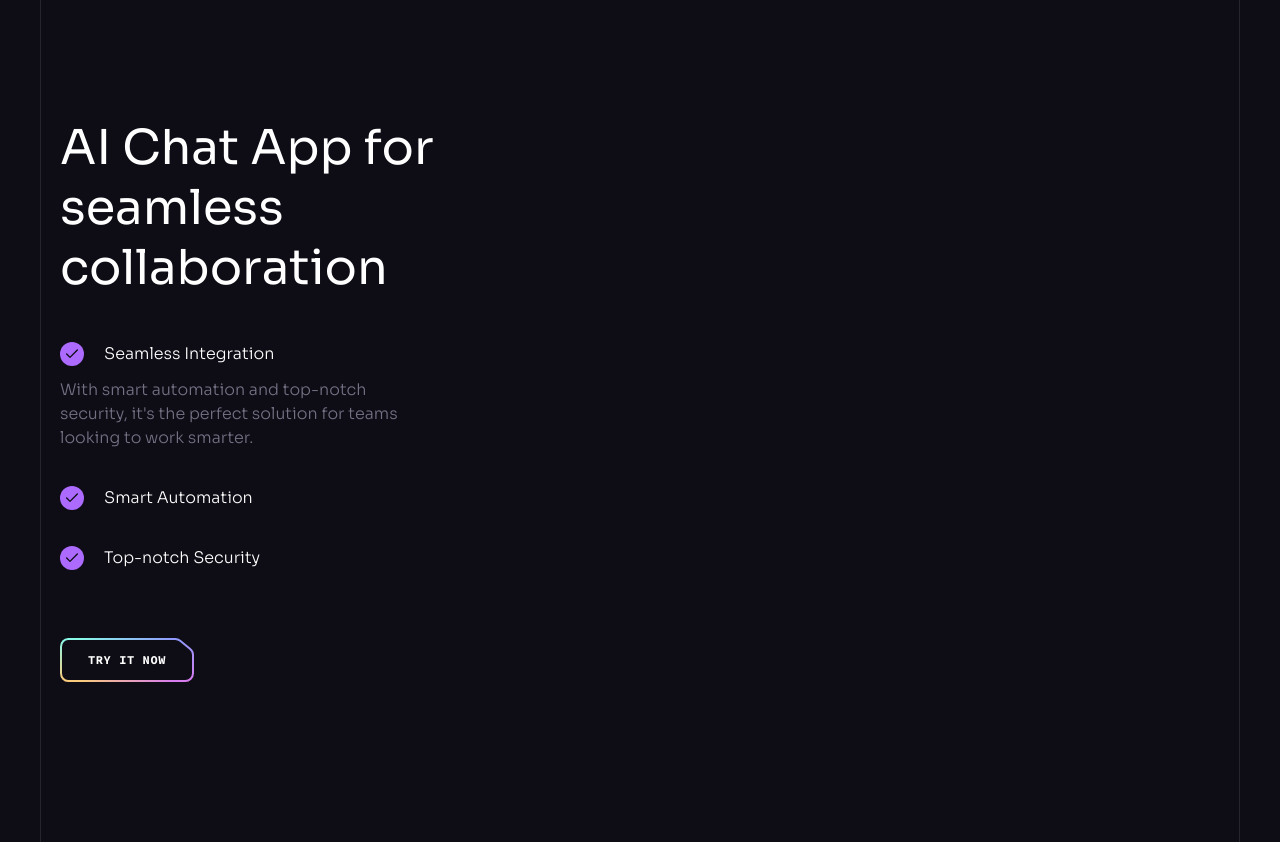
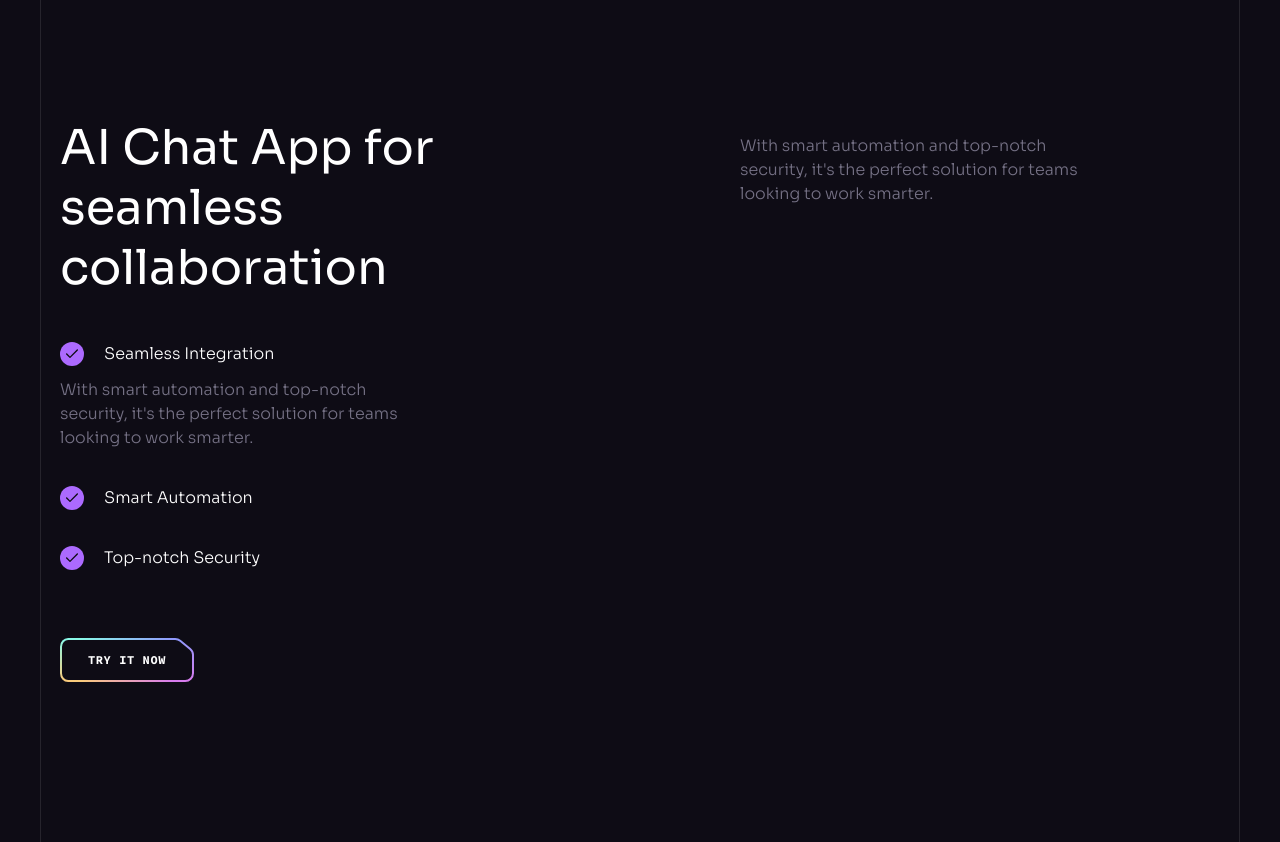
Before and after one commit to YousifAbozid/brainwave, a React (Vite) app: page / in a window 1280 px wide. Shown: the part 3020-3862 px from the top of the page. Built offline with nearby package versions, Linux system fonts and the light colour scheme.

Commit message:
Add collabText

```diff
--- a/src/components/Collaboration.jsx
+++ b/src/components/Collaboration.jsx
@@ -1,6 +1,6 @@
 import Section from './Section'
 import Button from './Button'
-import { collabContent } from '../constants'
+import { collabContent, collabText } from '../constants'
 import { check } from '../assets'
 
 const Collaboration = () => {
@@ -28,6 +28,12 @@
 
 					<Button>Try it now</Button>
 				</div>
+
+				<div className='lg:ml-auto xl:w-[38rem] mt-4'>
+					<p className='body-2 mb-4 text-n-4 md:mb-16 lg:mb-32 lg:w-[22rem] lg:mx-auto'>
+						{collabText}
+					</p>
+				</div>
 			</div>
 		</Section>
 	)
```
